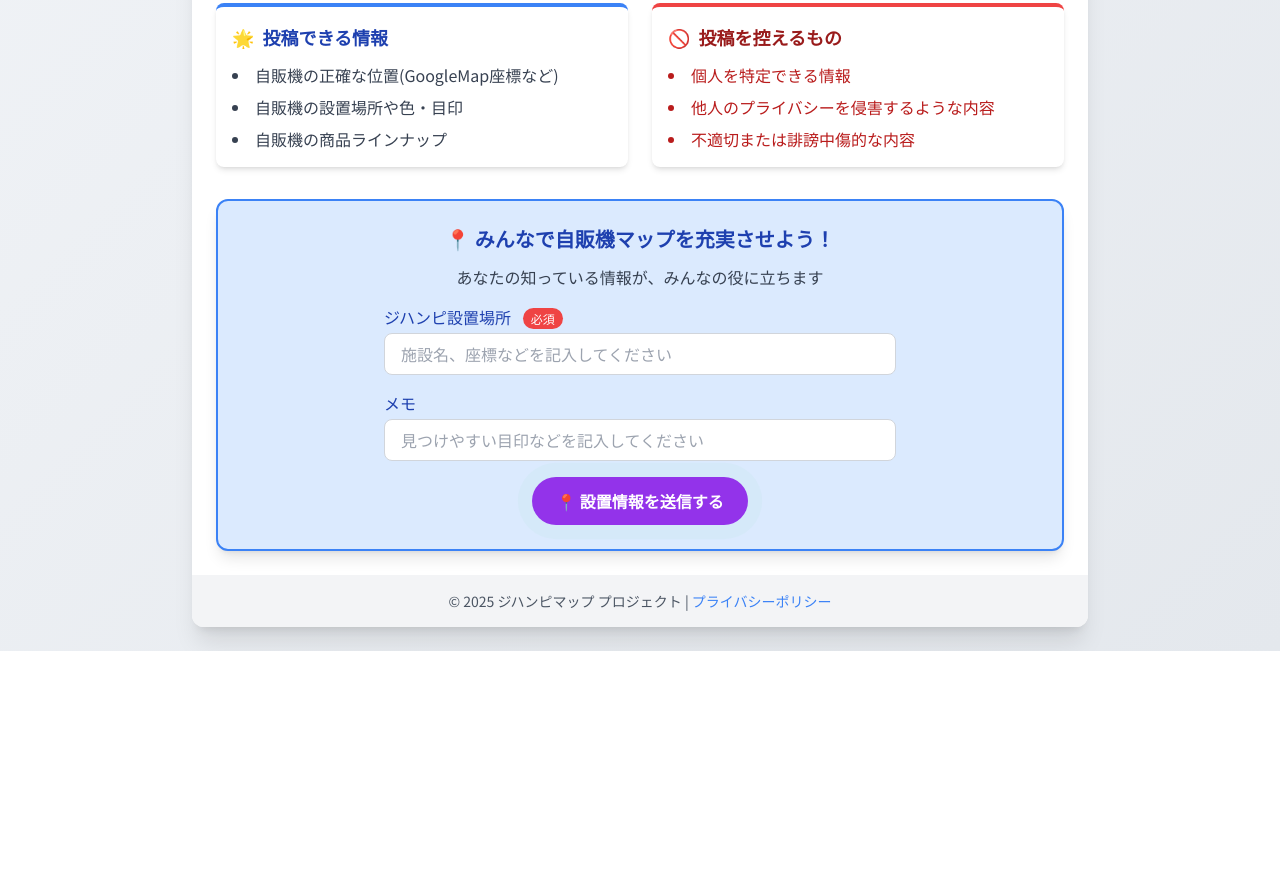
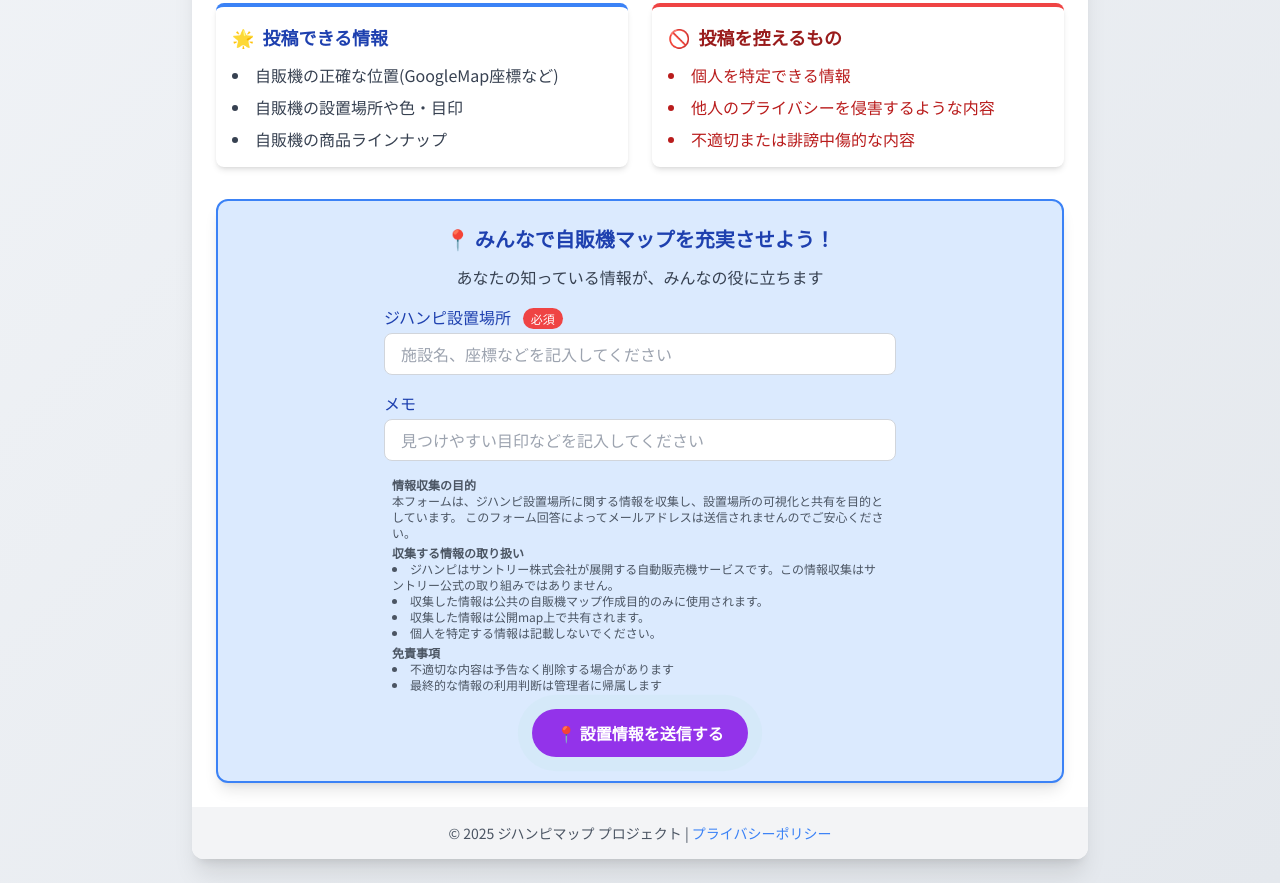
Before and after one commit to pkrenfr/find_vendingmachine, a plain HTML site: page index.html in a window 1280 px wide. Shown: the part 1136-2019 px from the top of the page. Before the commit the page ends 1787 px from the top, so only its background shows below. Drawn offline with nearby package versions, Linux system fonts and the light colour scheme.

Commit message:
Add disclaimer for submitting info

```diff
--- a/index.html
+++ b/index.html
@@ -218,6 +218,24 @@
                   placeholder="見つけやすい目印などを記入してください"
                   type="text" />
           </div>
+          <!-- 注意書き追加 -->
+          <div class="text-left text-xs text-gray-600 mt-3 mb-2 px-2">
+                <p class="font-semibold">情報収集の目的</p>
+                <p class="mb-1">本フォームは、ジハンピ設置場所に関する情報を収集し、設置場所の可視化と共有を目的としています。
+                    このフォーム回答によってメールアドレスは送信されませんのでご安心ください。</p>
+                <p class="font-semibold">収集する情報の取り扱い</p>
+                <ul class="list-disc list-inside mb-1">
+                    <li>ジハンピはサントリー株式会社が展開する自動販売機サービスです。この情報収集はサントリー公式の取り組みではありません。</li>
+                    <li>収集した情報は公共の自販機マップ作成目的のみに使用されます。</li>
+                    <li>収集した情報は公開map上で共有されます。</li>
+                    <li>個人を特定する情報は記載しないでください。</li>
+                </ul>
+                <p class="font-semibold">免責事項</p>
+                <ul class="list-disc list-inside">
+                    <li>不適切な内容は予告なく削除する場合があります</li>
+                    <li>最終的な情報の利用判断は管理者に帰属します</li>
+                </ul>
+            </div>
           <div class="mt-6">
               <button type="submit"
                   class="bg-purple-600 hover:bg-purple-700 text-white font-bold py-3 px-6 rounded-full transition duration-300 shadow-xl btn-pulse transform hover:scale-105">
```
